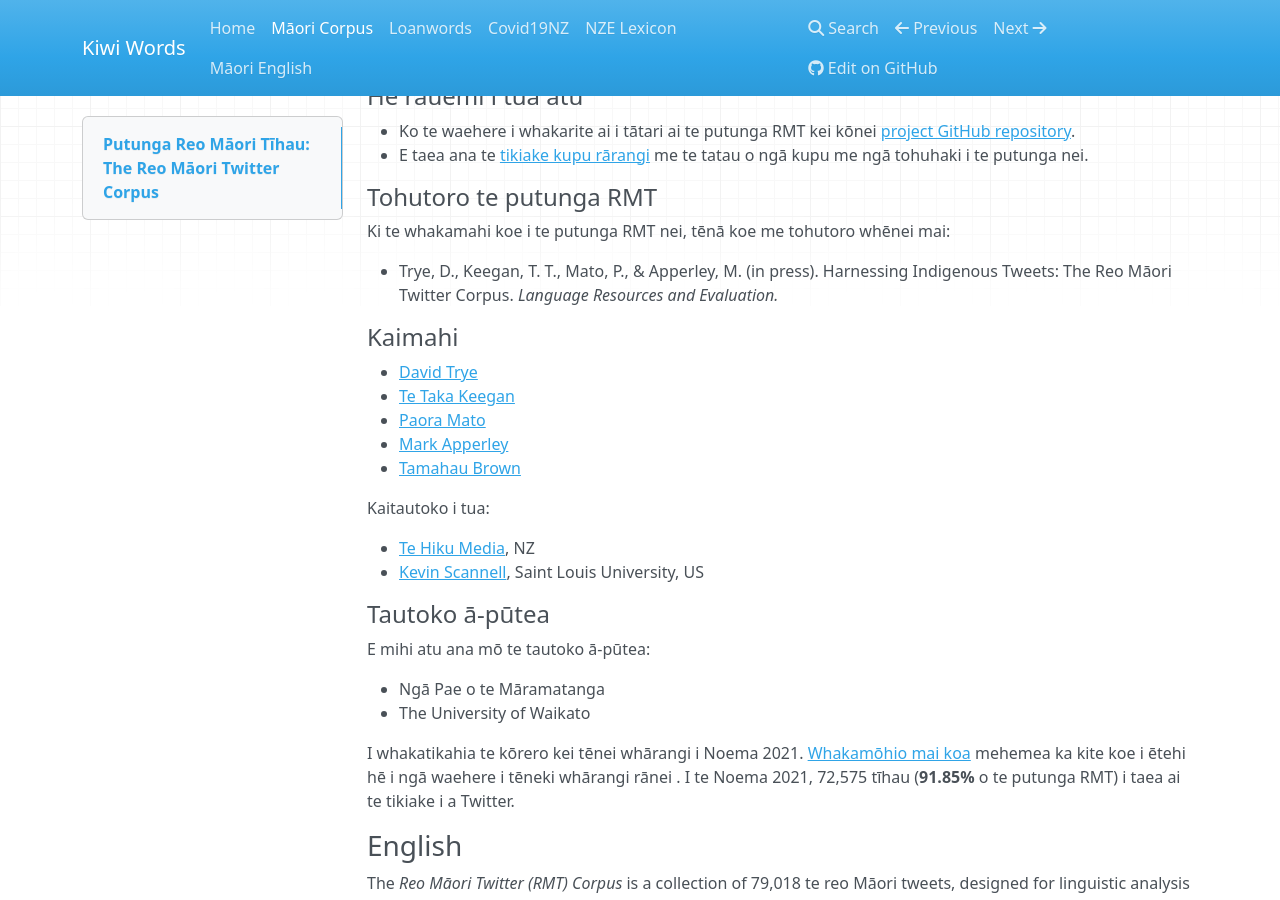
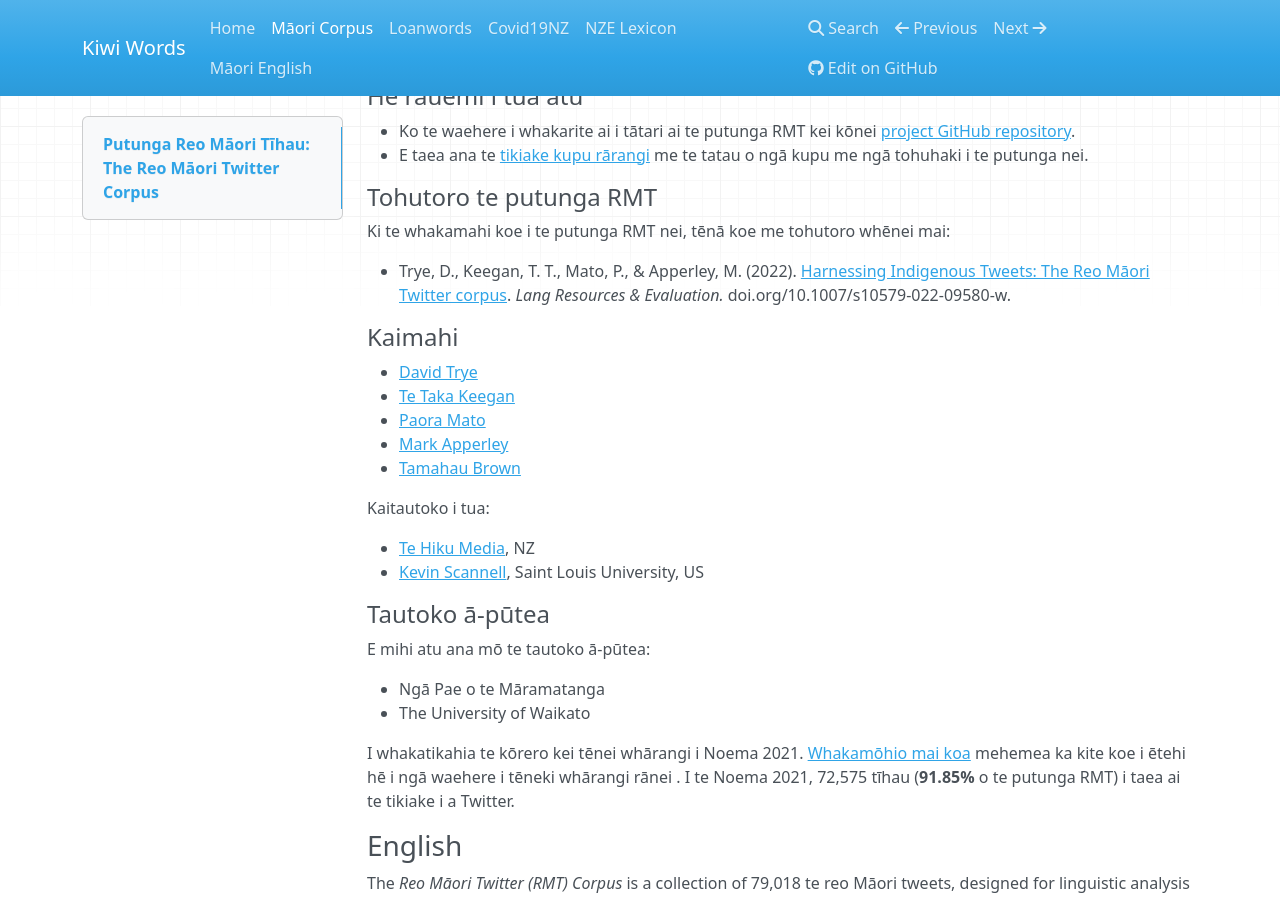
Before and after one commit to Waikato/kiwiwords, an MkDocs documentation site: the page built from docs/rmt_corpus.md, in a window 1280 px wide and 900 px high, scrolled down 2800 px. Built offline with MkDocs 1.6.1, drawn with Linux system fonts in a browser that asks for light colours; nearby versions of some CDN libraries; some of the changed text lies outside the part shown.

Commit message:
Updated RMT Corpus citation

```diff
--- a/docs/rmt_corpus.md
+++ b/docs/rmt_corpus.md
@@ -74,7 +74,7 @@ Ki te ora tonu te tīhau ki a Twitter, ka tāpiri atu hoki ngā taurangi ki raro
 #### Tohutoro te putunga RMT
 Ki te whakamahi koe i te putunga RMT nei, tēnā koe me tohutoro whēnei mai:
 
-- Trye, D., Keegan, T. T., Mato, P., & Apperley, M. (in press). Harnessing Indigenous Tweets: The Reo Māori Twitter Corpus. <em>Language Resources and Evaluation.</em>
+- Trye, D., Keegan, T. T., Mato, P., & Apperley, M. (2022). [Harnessing Indigenous Tweets: The Reo Māori Twitter corpus](https://link.springer.com/article/10.1007/s10579-022-09580-w). <em>Lang Resources & Evaluation.</em> doi.org/10.1007/s10579-022-09580-w.
 
 #### Kaimahi
 
@@ -175,7 +175,7 @@ If the tweet is still publicly available on Twitter, the following variables wil
 #### Citing the RMT Corpus
 If you use the RMT corpus, please cite the following paper:
 
-- Trye, D., Keegan, T. T., Mato, P., & Apperley, M. (in press). Harnessing Indigenous Tweets: The Reo Māori Twitter Corpus. <em>Language Resources and Evaluation.</em>
+- Trye, D., Keegan, T. T., Mato, P., & Apperley, M. (2022). [Harnessing Indigenous Tweets: The Reo Māori Twitter corpus](https://link.springer.com/article/10.1007/s10579-022-09580-w). <em>Lang Resources & Evaluation.</em> doi.org/10.1007/s10579-022-09580-w.
 
 #### Team
 
```
